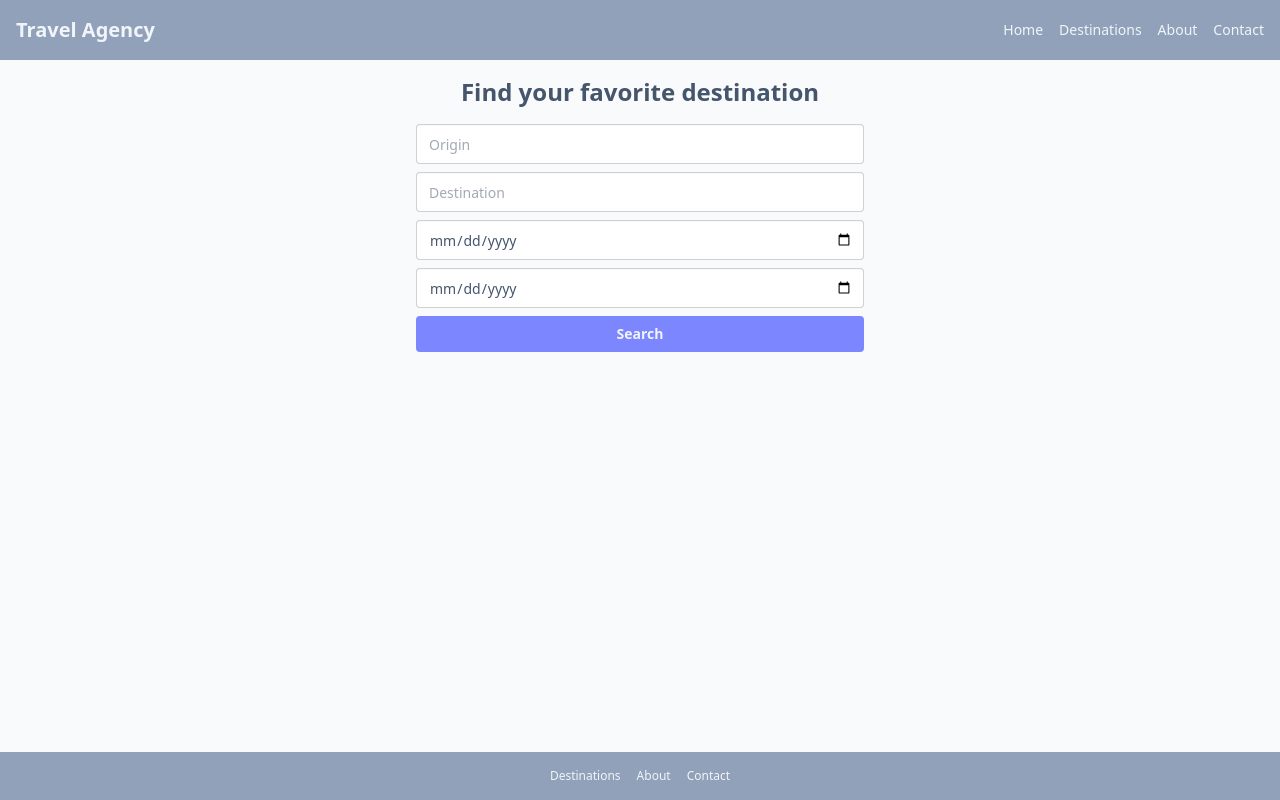
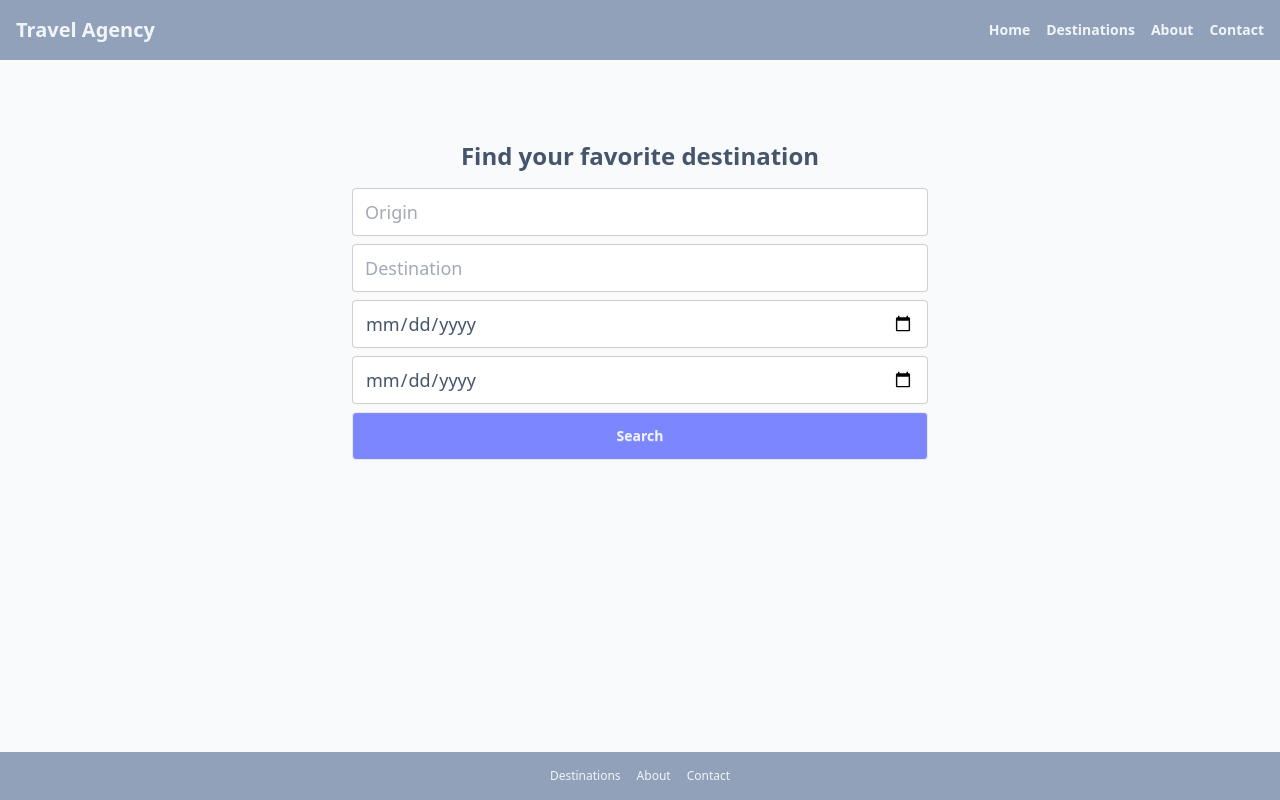
Before and after one commit to monica-mateescu/travel-agency-react, a React (Vite) app: page / in a window 1280 px wide. Built offline with nearby package versions, Linux system fonts and the light colour scheme.

Commit message:
small css updates

```diff
--- a/src/components/Contact.jsx
+++ b/src/components/Contact.jsx
@@ -6,16 +6,16 @@ const Contact = () => {
     e.preventDefault();
   };
   return (
-    <section className="py-4 text-center text-slate-600">
+    <section className="py-20 text-center text-slate-600">
       <Title title="Contact Us" />
-      <form onSubmit={handleSubmit} className="flex flex-col w-sm mx-auto">
+      <form onSubmit={handleSubmit} className="flex flex-col max-w-xl mx-auto">
         <label htmlFor="name" aria-label="Your full name" className="mb-2">
           <input
             type="text"
             name="name"
             placeholder="Your full name"
             id="name"
-            className="w-full input"
+            className="w-full input input-lg"
           />
         </label>
         <label htmlFor="email" aria-label="Your address email" className="mb-2">
@@ -24,16 +24,15 @@ const Contact = () => {
             name="email"
             placeholder="name@example.com"
             id="email"
-            className="w-full input"
+            className="w-full input input-lg"
           />
         </label>
         <label htmlFor="message" aria-label="Your message" className="mb-2">
           <textarea
             name="message"
             placeholder="Type your message here.."
-            rows={4}
             id="message"
-            className="w-full textarea textarea-sm"
+            className="w-full textarea textarea-lg"
           ></textarea>
         </label>
         <Button name={"Send your message"} />
--- a/src/components/shared/Button.jsx
+++ b/src/components/shared/Button.jsx
@@ -1,6 +1,6 @@
 const Button = ({ name }) => {
   return (
-    <button className="bg-indigo-400 hover:bg-indigo-500 w-full cursor-pointer px-4 py-2 text-slate-100 text-sm font-bold rounded">
+    <button className="btn btn-lg bg-indigo-400 hover:bg-indigo-500 text-slate-100 text-sm font-bold rounded">
       {name}
     </button>
   );
--- a/src/components/shared/Navbar.jsx
+++ b/src/components/shared/Navbar.jsx
@@ -6,7 +6,7 @@ const Navbar = () => {
       <Link to="/" className="text-xl font-semibold">
         Travel Agency
       </Link>
-      <ul className="flex space-x-4 text-sm">
+      <ul className="flex space-x-4 text-sm font-semibold">
         <li>
           <Link to="/" className="hover:text-slate-500">
             Home
--- a/src/components/shared/Search.jsx
+++ b/src/components/shared/Search.jsx
@@ -10,16 +10,16 @@ const Search = () => {
     navigate("/destinations");
   };
   return (
-    <section className="py-4 text-center text-slate-600">
+    <section className="py-20 text-center text-slate-600">
       <Title title="Find your favorite destination" />
-      <form onSubmit={handleSubmit} className="flex flex-col w-md mx-auto">
+      <form onSubmit={handleSubmit} className="flex flex-col max-w-xl mx-auto">
         <label htmlFor="origin" aria-label="Origin" className="mb-2">
           <input
             type="text"
             name="origin"
             placeholder="Origin"
             id="origin"
-            className="w-full input"
+            className="w-full input input-lg"
           />
         </label>
         <label htmlFor="destination" aria-label="Destination" className="mb-2">
@@ -28,7 +28,7 @@ const Search = () => {
             name="destination"
             placeholder="Destination"
             id="destination"
-            className="w-full input"
+            className="w-full input input-lg"
           />
         </label>
         <label htmlFor="departure" aria-label="Departure" className="mb-2">
@@ -36,7 +36,7 @@ const Search = () => {
             type="date"
             name="departure"
             id="departure"
-            className="w-full input"
+            className="w-full input input-lg"
           />
         </label>
         <label htmlFor="return" aria-label="Return" className="mb-2">
@@ -44,7 +44,7 @@ const Search = () => {
             type="date"
             name="return"
             id="return"
-            className="w-full input"
+            className="w-full input input-lg"
           />
         </label>
         <Button name={"Search"} />
```
